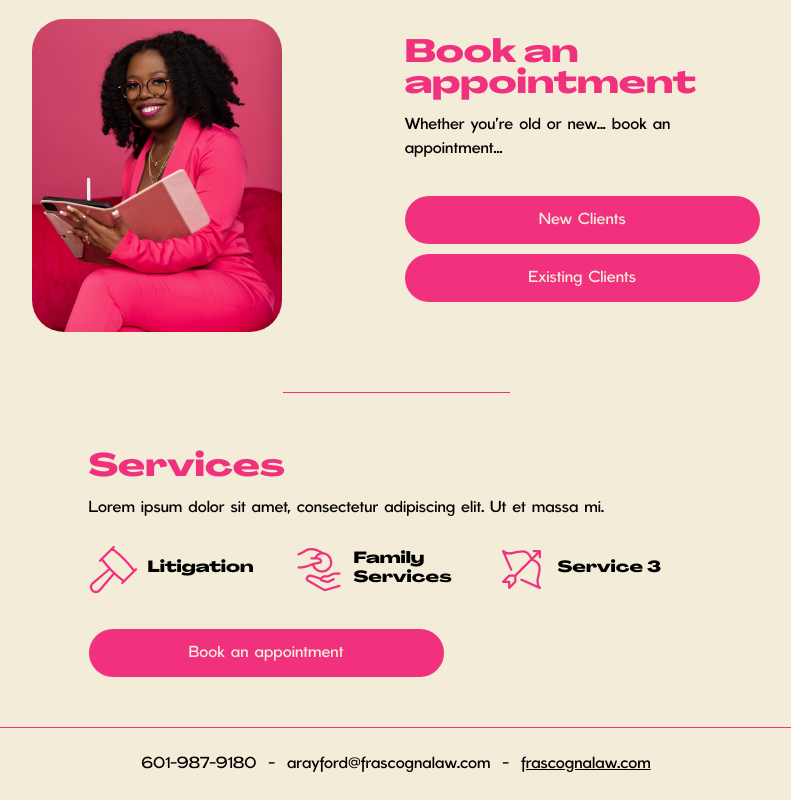
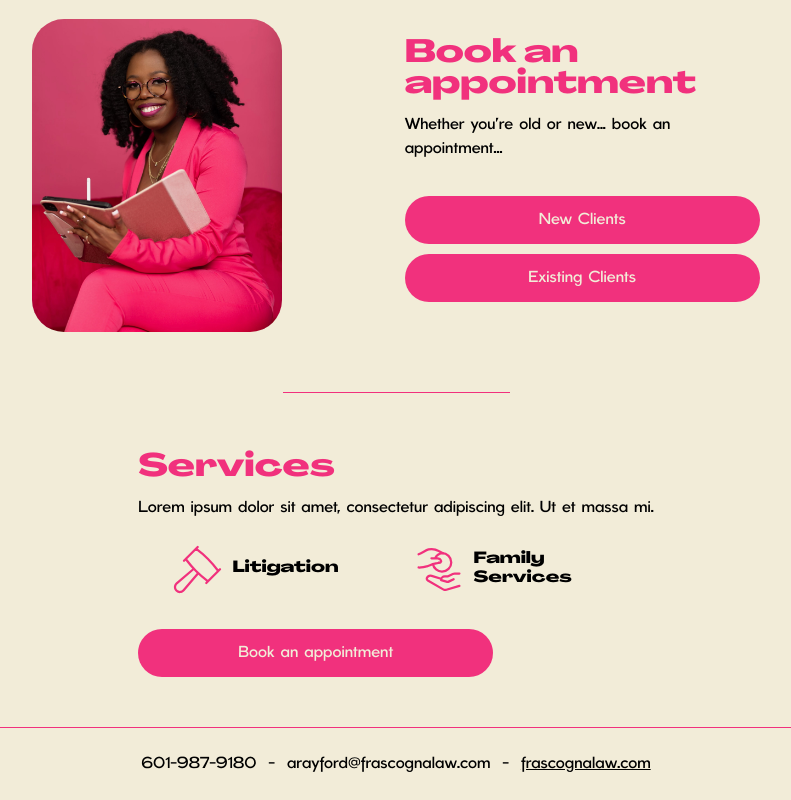
Before and after one commit to atariusarmstrong/lexthelawyer, a plain HTML site: page index.html in a window 1280 px wide. Shown: the part 877-1677 px from the top of the page, without its empty margins (244-1035 px from the left). Drawn offline with nearby package versions, Linux system fonts and the light colour scheme.

Commit message:
hiding 3rd service

```diff
--- a/index.html
+++ b/index.html
@@ -318,13 +318,13 @@
                         </div>
                         <!-- <p>Lorem ipsum dolor sit amet, consectetur adipiscing elit. Ut et massa mi.</p> -->
                     </div>
-                    <div class="service-block">
+                    <!-- <div class="service-block">
                         <div class="service-title">
                             <img src="assets/archer-icon.svg" alt="archer" />
                             <h3>Service 3</h3>
                         </div>
-                        <!-- <p>Lorem ipsum dolor sit amet, consectetur adipiscing elit. Ut et massa mi.</p> -->
-                    </div>
+                        <p>Lorem ipsum dolor sit amet, consectetur adipiscing elit. Ut et massa mi.</p>
+                    </div> -->
                 </div>
 
                 <a href="#appointment" class="link book-appt-bttn">Book an appointment</a>
```
